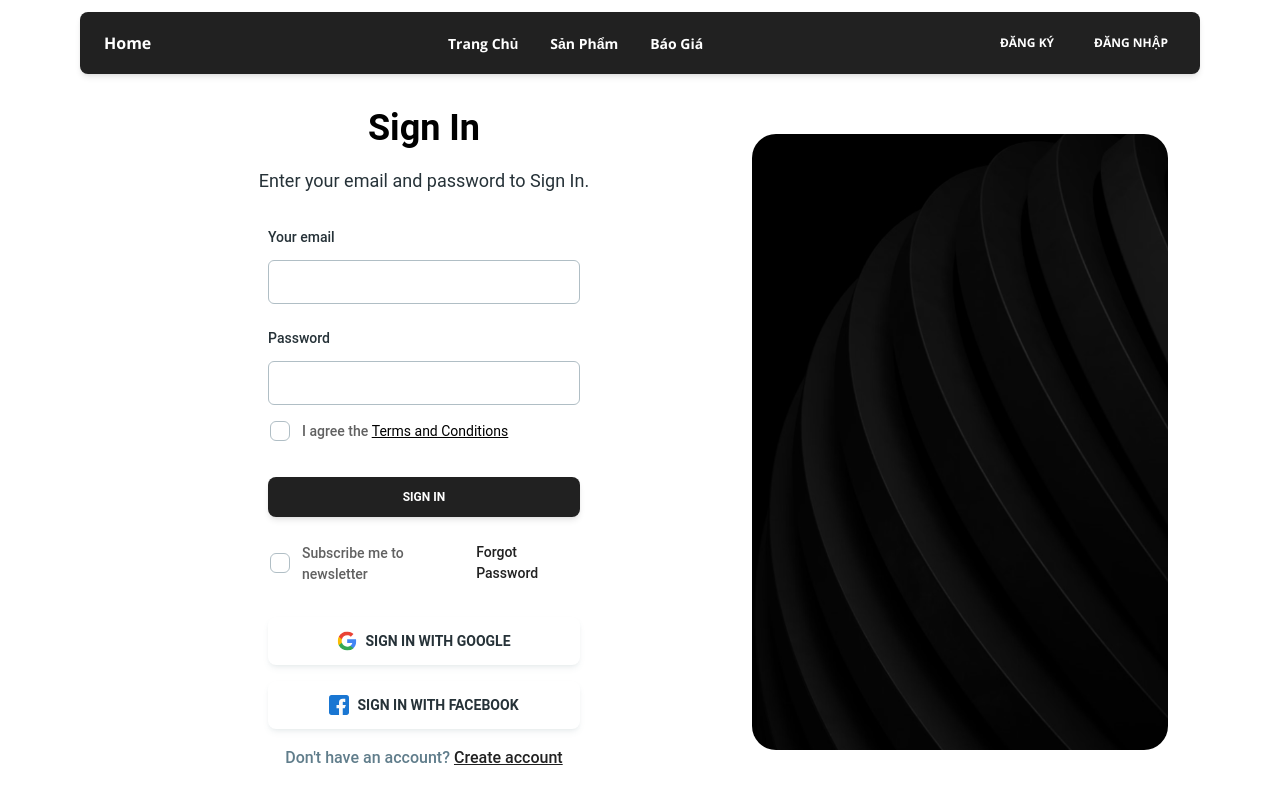
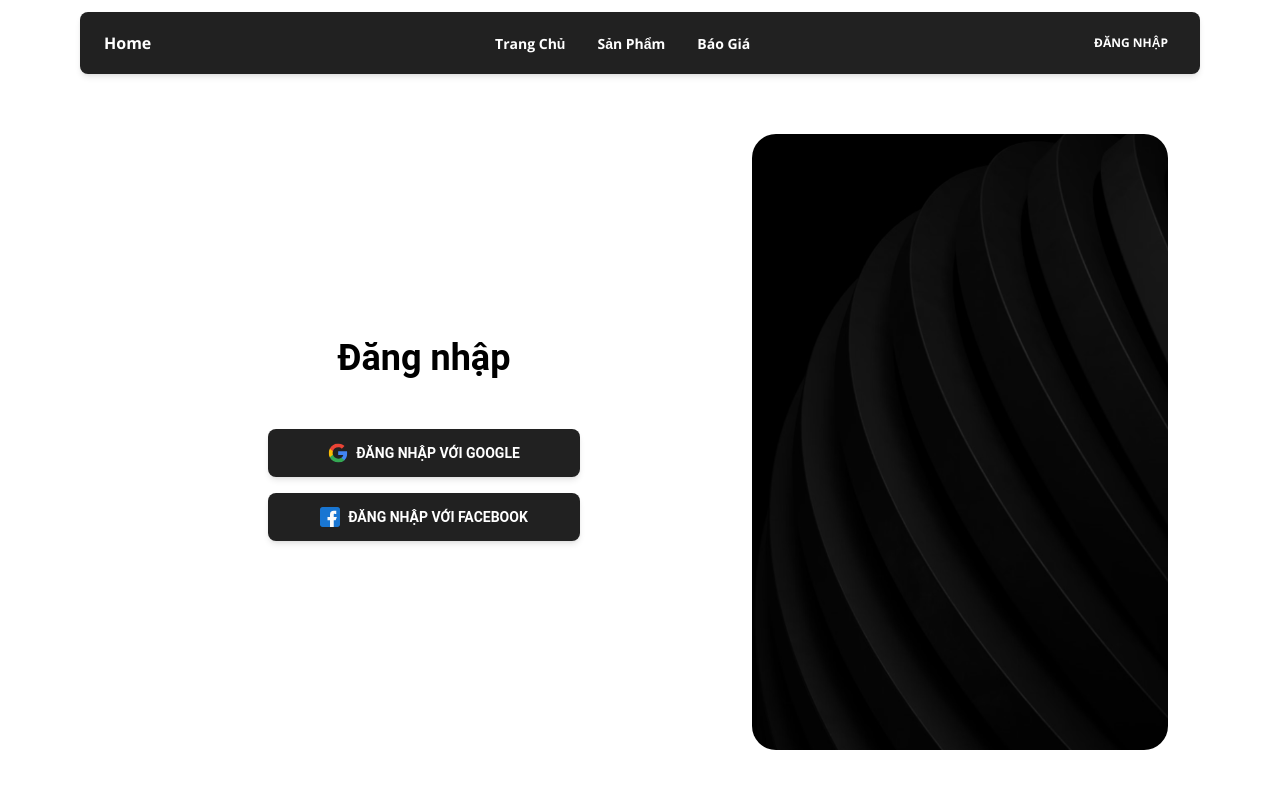
Before and after one commit to Tuns0704/Freelance-Ecommerce, a React (Vite) app: page /login in a window 1280 px wide. Built offline with nearby package versions, Linux system fonts and the light colour scheme.

Commit message:
Add: Test login facebook & google

```diff
--- a/src/App.jsx
+++ b/src/App.jsx
@@ -6,7 +6,12 @@ import "swiper/css/grid";
 import "swiper/css/scrollbar";
 
 function App() {
-	// const { pathname } = useLocation();
+	const queryParameters = new URLSearchParams(window.location.search);
+	const token = queryParameters.get("token");
+
+	if (token) {
+		localStorage.setItem("token", token);
+	}
 
 	return (
 		<>
--- a/src/cores/components/navbar.jsx
+++ b/src/cores/components/navbar.jsx
@@ -65,9 +65,9 @@ export function Navbar({ routes }) {
 		navigate("/login");
 	};
 
-	const navigateRegister = () => {
-		navigate("/register");
-	};
+	// const navigateRegister = () => {
+	// 	navigate("/register");
+	// };
 
 	return (
 		<nav className="sticky rounded-lg bg-gray-900 text-white shadow-md shadow-gray-900/10 mb-10 mx-5 sm:mx-20 z-50 top-3 px-4 py-3">
@@ -81,7 +81,7 @@ export function Navbar({ routes }) {
 				<div className="hidden gap-2 lg:flex">
 					<div className="flex items-center gap-2">
 						<div className="flex gap-2">
-							<Button
+							{/* <Button
 								onClick={navigateRegister}
 								variant="text"
 								size="sm"
@@ -89,7 +89,7 @@ export function Navbar({ routes }) {
 								className="font-opensans"
 							>
 								Đăng ký
-							</Button>
+							</Button> */}
 							<Button
 								onClick={navigateLogin}
 								variant="text"
--- a/src/features/Home/fashionDeal.jsx
+++ b/src/features/Home/fashionDeal.jsx
@@ -7,6 +7,7 @@ import { useEffect, useState } from "react";
 import Loading from "../../cores/components/loading";
 import { formatPercentage } from "../../helper/formatPercentage";
 import { formatCurrency } from "./../../helper/formatCurrency";
+import { useNavigate } from "react-router-dom";
 
 const FashionDeal = () => {
 	const [products, setProducts] = useState([]);
@@ -28,6 +29,16 @@ const FashionDeal = () => {
 	useEffect(() => {
 		getSaleProduct("Fashion");
 	}, []);
+
+	const navigate = useNavigate();
+
+	const handleNavigateToDetail = (id) => {
+		navigate(`/product-detail/${id}`);
+	};
+
+	const handleNavigateToProductsPage = () => {
+		navigate("/products?category=Fashion&marketingPrice=true");
+	};
 
 	return (
 		<section className="flex flex-col">
@@ -96,10 +107,14 @@ const FashionDeal = () => {
 							</label>
 							<img
 								src={product?.thumbnailImages?.[0]?.imageUrl}
+								onClick={() => handleNavigateToDetail(product.id)}
 								alt="products"
 								className="w-full object-cover h-48 scale-100 hover:scale-105 transition-all duration-500 ease-in-out rounded-lg"
 							/>
-							<h4 className="pt-5 font-semibold text-sm text-gray-800">
+							<h4
+								onClick={() => handleNavigateToDetail(product.id)}
+								className="pt-5 font-semibold text-sm text-gray-800"
+							>
 								{product?.name}
 							</h4>
 							<section className="flex justify-start items-center gap-2">
@@ -132,6 +147,7 @@ const FashionDeal = () => {
 					variant="outlined"
 					size="md"
 					className="font-medium text-sm font-opensans"
+					onClick={handleNavigateToProductsPage}
 				>
 					Tất cả sản phẩm
 				</Button>
--- a/src/features/Home/laptopDeal.jsx
+++ b/src/features/Home/laptopDeal.jsx
@@ -7,10 +7,17 @@ import { useEffect, useState } from "react";
 import Loading from "../../cores/components/loading";
 import { formatPercentage } from "../../helper/formatPercentage";
 import { formatCurrency } from "./../../helper/formatCurrency";
+import { useNavigate } from "react-router-dom";
 
 const LaptopDeal = () => {
+	const navigate = useNavigate();
+
 	const [products, setProducts] = useState([]);
 	const [loading, setLoading] = useState(true);
+
+	const handleNavigateToDetail = (id) => {
+		navigate(`/product-detail/${id}`);
+	};
 
 	const getSaleProduct = async (category) => {
 		setLoading(true);
@@ -22,6 +29,10 @@ const LaptopDeal = () => {
 			setLoading(false);
 			console.error(error);
 		}
+	};
+
+	const handleNavigateToProductsPage = () => {
+		navigate("/products?category=Laptop&marketingPrice=true");
 	};
 
 	useEffect(() => {
@@ -95,10 +106,14 @@ const LaptopDeal = () => {
 							</label>
 							<img
 								src={product?.thumbnailImages?.[0]?.imageUrl}
+								onClick={() => handleNavigateToDetail(product.id)}
 								alt="products"
 								className="w-3/4 object-contain self-center h-40 scale-100 hover:scale-110 transition-all duration-500 ease-in-out rounded-lg"
 							/>
-							<h4 className="pt-5 font-semibold text-sm text-gray-800">
+							<h4
+								onClick={() => handleNavigateToDetail(product.id)}
+								className="pt-5 font-semibold text-sm text-gray-800"
+							>
 								{product?.name}
 							</h4>
 							<section className="flex justify-start items-center gap-2">
@@ -128,6 +143,7 @@ const LaptopDeal = () => {
 					variant="outlined"
 					size="md"
 					className="font-medium text-sm font-opensans"
+					onClick={handleNavigateToProductsPage}
 				>
 					Tất cả sản phẩm
 				</Button>
--- a/src/features/Login/index.jsx
+++ b/src/features/Login/index.jsx
@@ -1,35 +1,36 @@
-import { Input, Checkbox, Button, Typography } from "@material-tailwind/react";
-import { Link } from "react-router-dom";
+import { Button, Typography } from "@material-tailwind/react";
 import { loginGoogle } from "../../services/auth";
 
 const Login = () => {
 	const handleLoginGoogle = async () => {
-		const response = await loginGoogle();
-		console.log(response);
+		const link = "https://api-ebay.onrender.com/api/auth/google/login";
+		var win = window.open(link, "_self");
+		win.focus();
 	};
 
 	const handleLoginFacebook = () => {
-		const response = loginGoogle();
-		console.log(response);
+		const link = "https://api-ebay.onrender.com/api/auth/facebook/login";
+		var win = window.open(link, "_self");
+		win.win.focus();
 	};
 
 	return (
 		<section className="flex h-[85vh] p-8 gap-4">
 			<div className="w-full lg:w-3/5 flex flex-col items-center justify-center">
 				<div className="text-center">
-					<Typography variant="h2" className="font-bold mb-4">
-						Sign In
+					<Typography variant="h2" className="font-bold">
+						Đăng nhập
 					</Typography>
-					<Typography
+					{/* <Typography
 						variant="paragraph"
 						color="blue-gray"
 						className="text-lg font-normal"
 					>
 						Enter your email and password to Sign In.
-					</Typography>
+					</Typography> */}
 				</div>
-				<form className="mt-8 mb-2 mx-auto w-80 max-w-screen-lg lg:w-1/2">
-					<div className="mb-1 flex flex-col gap-6">
+				<form className="mt-4 mb-2 mx-auto w-80 max-w-screen-lg lg:w-1/2">
+					{/* <div className="mb-1 flex flex-col gap-6">
 						<Typography
 							variant="small"
 							color="blue-gray"
@@ -100,13 +101,12 @@ const Login = () => {
 						<Typography variant="small" className="font-medium text-gray-900">
 							<a href="#">Forgot Password</a>
 						</Typography>
-					</div>
+					</div> */}
 					<div className="space-y-4 mt-8">
 						<Button
 							onClick={handleLoginGoogle}
 							size="lg"
-							color="white"
-							className="flex items-center gap-2 justify-center shadow-md"
+							className="flex items-center gap-2 justify-center"
 							fullWidth
 						>
 							<svg
@@ -145,12 +145,11 @@ const Login = () => {
 									</clipPath>
 								</defs>
 							</svg>
-							<span>Sign in With Google</span>
+							<span>Đăng nhập với Google</span>
 						</Button>
 						<Button
 							onClick={handleLoginFacebook}
 							size="lg"
-							color="white"
 							className="flex items-center gap-2 justify-center shadow-md"
 							fullWidth
 						>
@@ -172,10 +171,10 @@ const Login = () => {
 									clipRule="evenodd"
 								></path>
 							</svg>
-							<span>Sign in With Facebook</span>
+							<span>Đăng nhập với Facebook</span>
 						</Button>
 					</div>
-					<Typography
+					{/* <Typography
 						variant="paragraph"
 						className="text-center text-blue-gray-500 font-medium mt-4"
 					>
@@ -183,7 +182,7 @@ const Login = () => {
 						<Link to="/register" className="text-gray-900 ml-1 underline">
 							Create account
 						</Link>
-					</Typography>
+					</Typography> */}
 				</form>
 			</div>
 			<div className="w-2/5 h-full hidden lg:block">
--- a/src/features/ProductDetail/index.jsx
+++ b/src/features/ProductDetail/index.jsx
@@ -99,13 +99,14 @@ const ProductDetail = () => {
 			try {
 				const response = await getProduct(id);
 				setProduct(response.data);
+				console.log(response.data);
 				const combinedImages = [
 					{
 						imageUrl: response.data.image.imageUrl,
 						width: response.data.image.width,
 						height: response.data.image.height,
 					},
-					...response.data.additionalImages,
+					...(response.data.additionalImages || []),
 				];
 				setImages(combinedImages);
 				setPrice(response.data.price.value);
--- a/src/services/auth.jsx
+++ b/src/services/auth.jsx
@@ -1,11 +1,10 @@
 import axios from "axios";
 
 export const loginGoogle = () =>
-	axios.get(`${import.meta.env.VITE_API_URL}/auth/google/redirect`, {
+	axios.get(`${import.meta.env.VITE_API_URL}/auth/google/login`, {
 		headers: {
 			"Content-Type": "application/json",
 		},
-		withCredentials: true,
 		validateStatus: (status) => status < 400,
 	});
 
```
